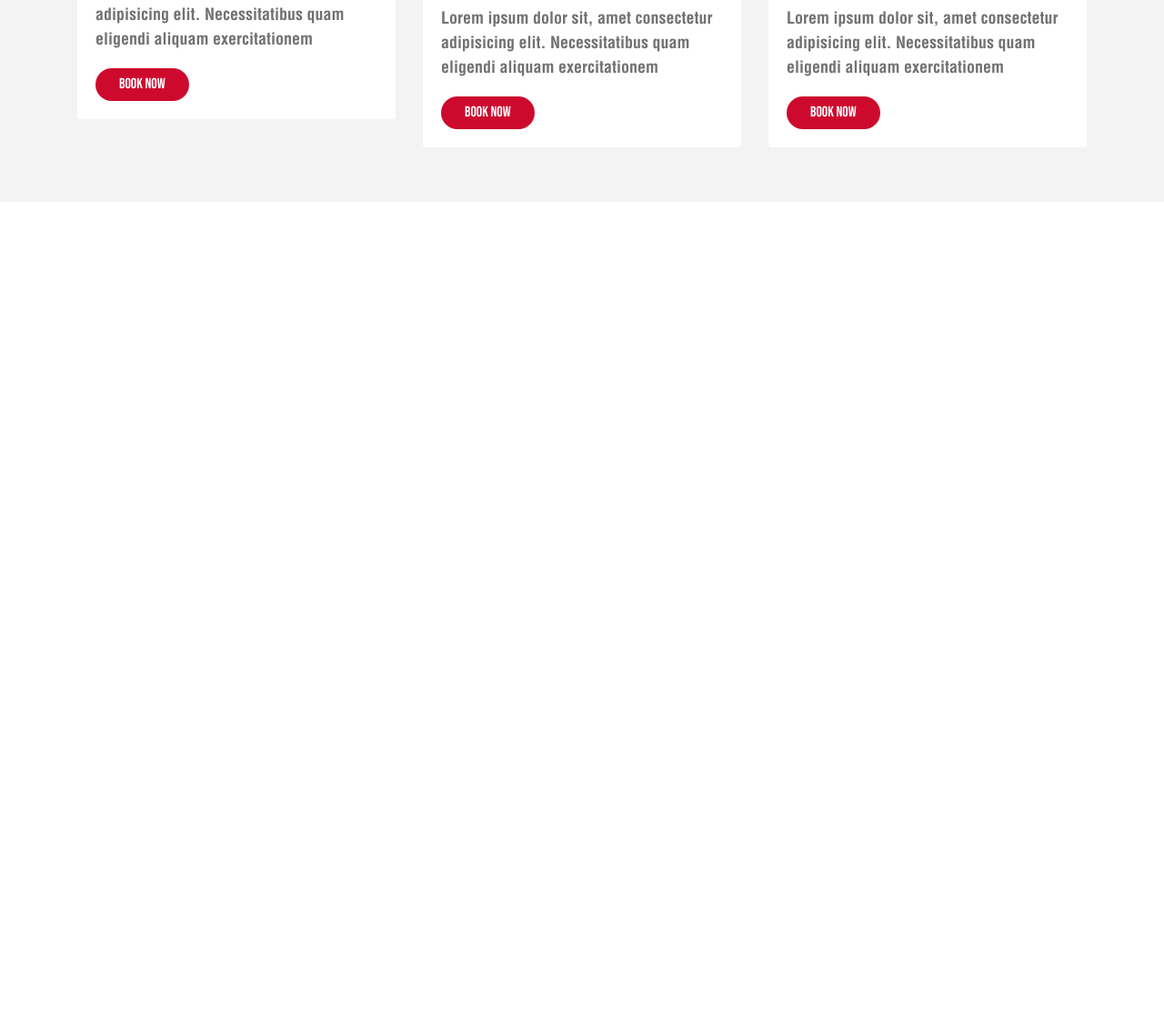
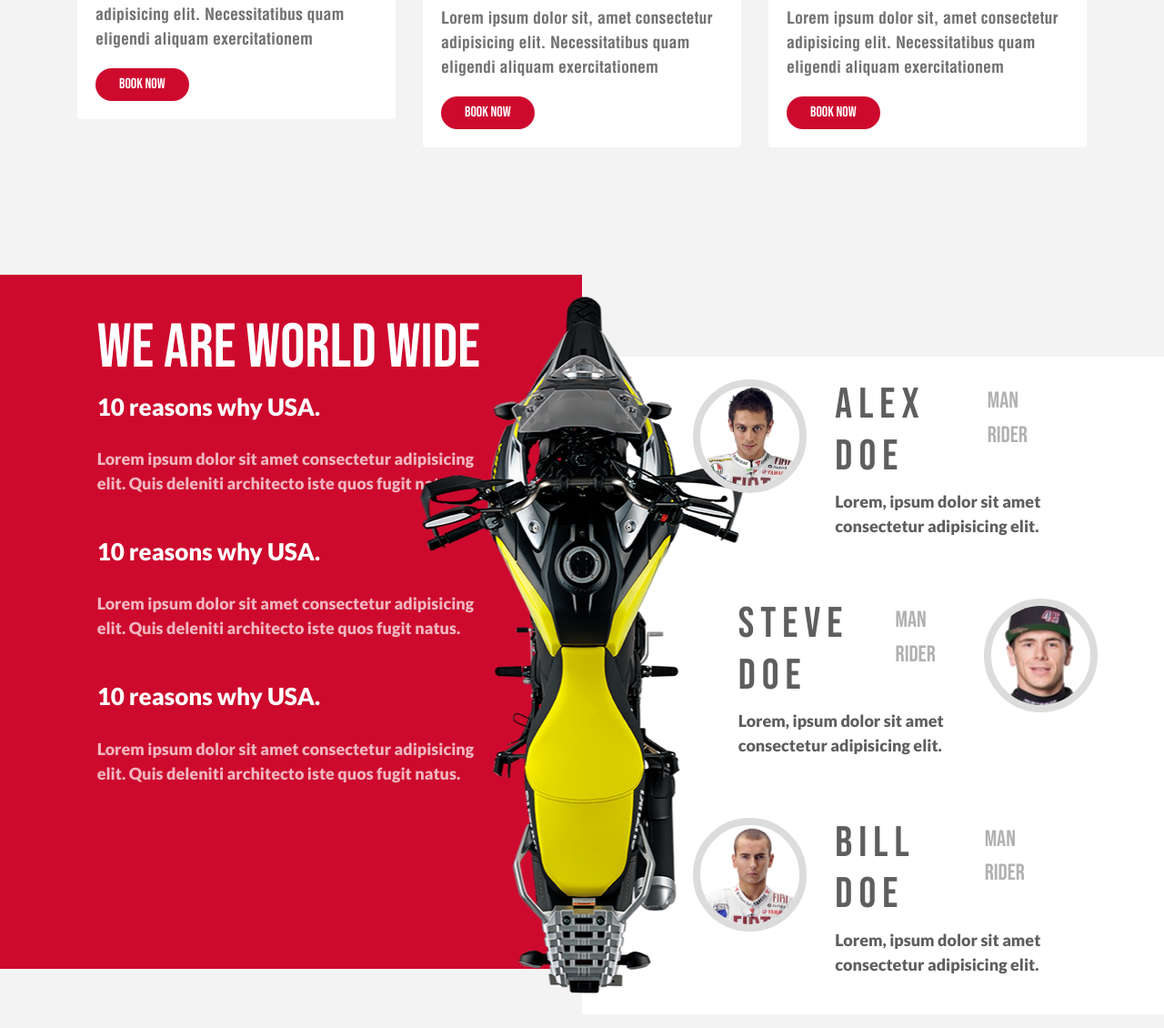
Before and after one commit to KalininMaksim/motorcycle-expedition-company, a plain HTML site: page index.html in a window 1280 px wide. Shown: the part 1502-2632 px from the top of the page at 91% size. Before the commit the page ends 1724 px from the top, so only its background shows below. Drawn offline with Linux system fonts and the light colour scheme; files whose address does not match are found by name.

Commit message:
add_section_our_team

```diff
--- a/css/media.css
+++ b/css/media.css
@@ -1,7 +1,21 @@
 /*========== media ============*/
 
 /* Lardge Devises, Wide Screens */
-@media only screen and (max-width: 1200px) {}
+@media only screen and (max-width: 1265px) {
+    .content h2 {
+        font-size: 50px;
+    }
+}
+
+@media only screen and (max-width: 1200px) {
+    .content {
+        z-index: 2;
+    }
+
+    .content p {
+        opacity: 1;
+    }
+}
 
 @media only screen and (max-width: 1140px) {
     .main-header h1 {
@@ -22,13 +36,25 @@
         text-align: center;
     }
 
+    .section-our-team .motto {
+        display: none;
+    }
+
+    .bg-red,
+    .bg-wite {
+        margin: 0;
+    }
 
 }
 
 @media only screen and (max-width: 960px) {}
 
 /* Small Devises, Tablets */
-@media only screen and (max-width: 768px) {}
+@media only screen and (max-width: 768px) {
+    .person .person-ico {
+        padding: 0 20px 20px 80px;
+    }
+}
 
 @media only screen and (max-width: 720px) {}
 
--- a/css/style.css
+++ b/css/style.css
@@ -1,5 +1,6 @@
 body {
 	font-family: "Lato", Fallback, sans-serif;
+	background: #f3f3f3;
 	color: #212121;
 	font-size: 18px;
 	min-width: 320px;
@@ -18,6 +19,10 @@ h2 {
 	font-family: "Bebas_Neue";
 	font-size: 68px;
 	font-weight: 400;
+}
+
+.max-container {
+	max-width: 100%;
 }
 
 .text-red {
@@ -132,9 +137,6 @@ h2 {
 }
 
 /*================== section-order ================*/
-.section-order {
-	background: #f3f3f3;
-}
 
 .section-order .card {
 	border: none;
@@ -177,7 +179,6 @@ h2 {
 
 .card-body {
 	font-family: Helvetica;
-
 }
 
 .card-body h5 {
@@ -188,3 +189,88 @@ h2 {
 .card-body p {
 	color: #717171;
 }
+
+/*================== section-our-team ================*/
+.bg-red {
+	background: #cd0a2d;
+	margin: 30px 0 80px;
+}
+
+.bg-wite {
+	background: #fff;
+	margin: 120px 0 30px;
+}
+
+.section-our-team {
+	position: relative;
+}
+
+.section-our-team .motto {
+	position: absolute;
+	top: 50%;
+	left: 50%;
+	margin-right: -50%;
+	transform: translate(-50%, -50%);
+	z-index: 1;
+}
+
+.section-our-team .content {
+	color: #fff;
+	padding: 40px 0;
+}
+
+.section-our-team .content h4 {
+	padding-bottom: 20px;
+	font-size: 26px;
+}
+
+.section-our-team .content p {
+	padding-bottom: 30px;
+	opacity: 0.7;
+}
+
+.section-our-team .person {
+	padding: 25px 0 25px;
+	color: #5e5e5e;
+}
+
+.person .border-circle {
+	position: relative;
+	overflow: hidden;
+	width: 125px;
+	height: 125px;
+	border: 8px solid #dcdcdc;
+	border-radius: 50%;
+	z-index: 2;
+}
+
+.person .border-circle img {
+	position: absolute;
+	top: 50%;
+	left: 50%;
+	transform: translate(-50%, -50%);
+	width: 125px;
+	height: 125px;
+	object-fit: cover;
+}
+
+.section-our-team .person-text {
+	padding-left: 65px;
+}
+
+.section-our-team .person-name {
+	font-family: 'Bebas_Neue';
+	text-transform: uppercase;
+	display: flex;
+}
+
+.section-our-team .person-text span {
+	color: #b1b1b1;
+	padding-top: 5px;
+	font-size: 25px;
+}
+
+.section-our-team .person h3 {
+	font-size: 47px;
+	letter-spacing: 7px;
+}
--- a/index.html
+++ b/index.html
@@ -136,6 +136,83 @@
     </section>
     <!-- /.section-order -->
 
+    <section class="section-our-team">
+        <div class="motto">
+            <img src="img/moto_our_team.png" alt="">
+        </div>
+        <div class="container max-container">
+            <div class="row">
+                <div class="col-lg-6 bg-red">
+                    <div class="row">
+                        <div class="col-md-8 ml-auto mr-auto content">
+                            <h2>We are World Wide</h2>
+                            <h4>10 reasons why USA.</h4>
+                            <p>Lorem ipsum dolor sit amet consectetur adipisicing elit. Quis deleniti architecto iste
+                                quos
+                                fugit natus.</p>
+                            <h4>10 reasons why USA.</h4>
+                            <p>Lorem ipsum dolor sit amet consectetur adipisicing elit. Quis deleniti architecto iste
+                                quos
+                                fugit natus.</p>
+                            <h4>10 reasons why USA.</h4>
+                            <p>Lorem ipsum dolor sit amet consectetur adipisicing elit. Quis deleniti architecto iste
+                                quos
+                                fugit natus.</p>
+                        </div>
+                    </div>
+                </div>
+                <div class="col-lg-6 bg-wite">
+                    <div class="row person justify-content-center">
+                        <div class="col-md-2 person-ico text-right">
+                            <div class="border-circle">
+                                <img src="img/alex_doe_ico.png" alt="alex">
+                            </div>
+                        </div>
+                        <div class="col-md-6 person-text">
+                            <div class="person-name">
+                                <h3>alex doe</h3>
+                                <span>man rider</span>
+                            </div>
+                            <p>Lorem, ipsum dolor sit amet consectetur adipisicing elit.</p>
+                        </div>
+                    </div>
+                    <div class="row person justify-content-center">
+                        <div class="col-md-2 person-ico text-right order-md-1">
+                            <div class="border-circle">
+                                <img src="img/stive_doe_ico.png" alt="stive">
+                            </div>
+                        </div>
+                        <div class="col-md-6 person-text">
+                            <div class="person-name">
+                                <h3>steve doe</h3>
+                                <span>man rider</span>
+                            </div>
+                            <p>Lorem, ipsum dolor sit amet consectetur adipisicing elit.</p>
+                        </div>
+                    </div>
+                    <div class="row person justify-content-center">
+                        <div class="col-md-2 person-ico text-right">
+                            <div class="border-circle">
+                                <img src="img/bill_doe_ico.png" alt="bill">
+                            </div>
+                        </div>
+                        <div class="col-md-6 person-text">
+                            <div class="person-name">
+                                <h3>bill doe</h3>
+                                <span>man rider</span>
+                            </div>
+                            <p>Lorem, ipsum dolor sit amet consectetur adipisicing elit.</p>
+                        </div>
+                    </div>
+                </div>
+                <!-- /.col-lg-6 -->
+            </div>
+        </div>
+        <!-- /.row -->
+    </section>
+    <!-- /.section-our-team -->
+
+
 
     <script src="js/jquery-3.4.1.js"></script>
     <script src="js/popper.min.js"></script>
```
Also changed, not shown: img/alex_doe_ico.png (added), img/bill_doe_ico.png (added), img/moto_our_team.png (added), img/our_team_bg.png (added), img/raider.png (added), img/stive_doe_ico.png (added).
